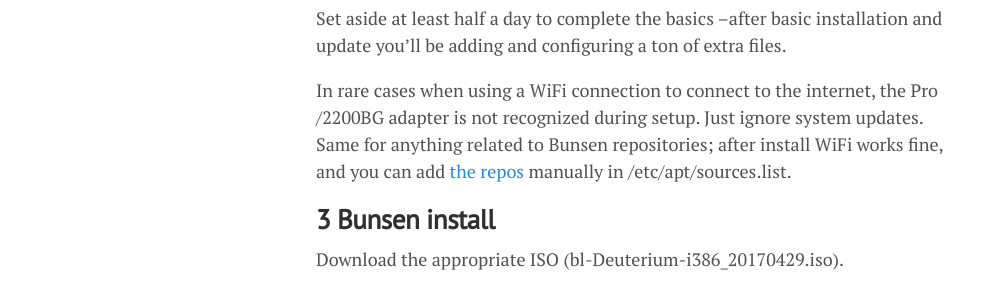
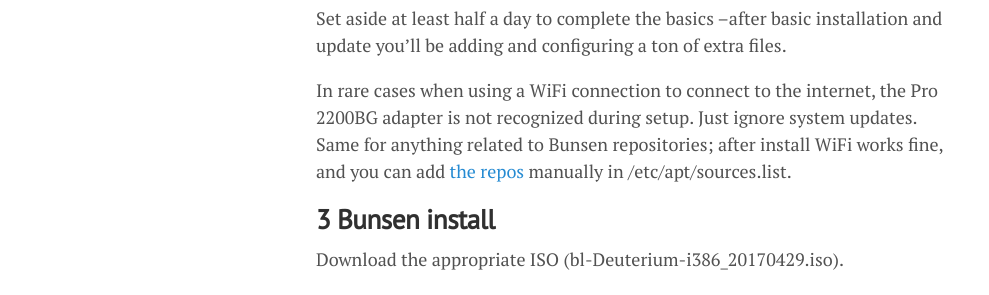
Before and after one commit to lgeurts/lgeurts.github.io, a Jekyll site: the page built from _posts/2017-07-11-bunsenlabs-linux-setup-notes-for dell-inspiron-6000.md, in a window 1280 px wide and 900 px high, scrolled down 1481 px. Shown: the part 182-477 px from the top of the window, without its empty margins (0-989 px from the left). Built offline with Jekyll 4.4.1, drawn with Linux system fonts in a browser that asks for light colours; nearby versions of some CDN libraries; comment, search, counter and statistics services are not loaded.

Commit message:
Update section 2 #44

```diff
--- a/_posts/2017-07-11-bunsenlabs-linux-setup-notes-for dell-inspiron-6000.md
+++ b/_posts/2017-07-11-bunsenlabs-linux-setup-notes-for dell-inspiron-6000.md
@@ -41,7 +41,7 @@
 
 Set aside at least half a day to complete the basics –after basic installation and update you'll be adding and configuring a ton of extra files.
 
-In rare cases when using a WiFi connection to connect to the internet, the Pro /2200BG adapter is not recognized during setup. Just ignore system updates. Same for anything related to Bunsen repositories; after install WiFi works fine, and you can add [the repos](https://forums.bunsenlabs.org/viewtopic.php?id=1526) manually in /etc/apt/sources.list.
+In rare cases when using a WiFi connection to connect to the internet, the Pro 2200BG adapter is not recognized during setup. Just ignore system updates. Same for anything related to Bunsen repositories; after install WiFi works fine, and you can add [the repos](https://forums.bunsenlabs.org/viewtopic.php?id=1526) manually in /etc/apt/sources.list.
 
 **3 Bunsen install**
 ---------------------
```
